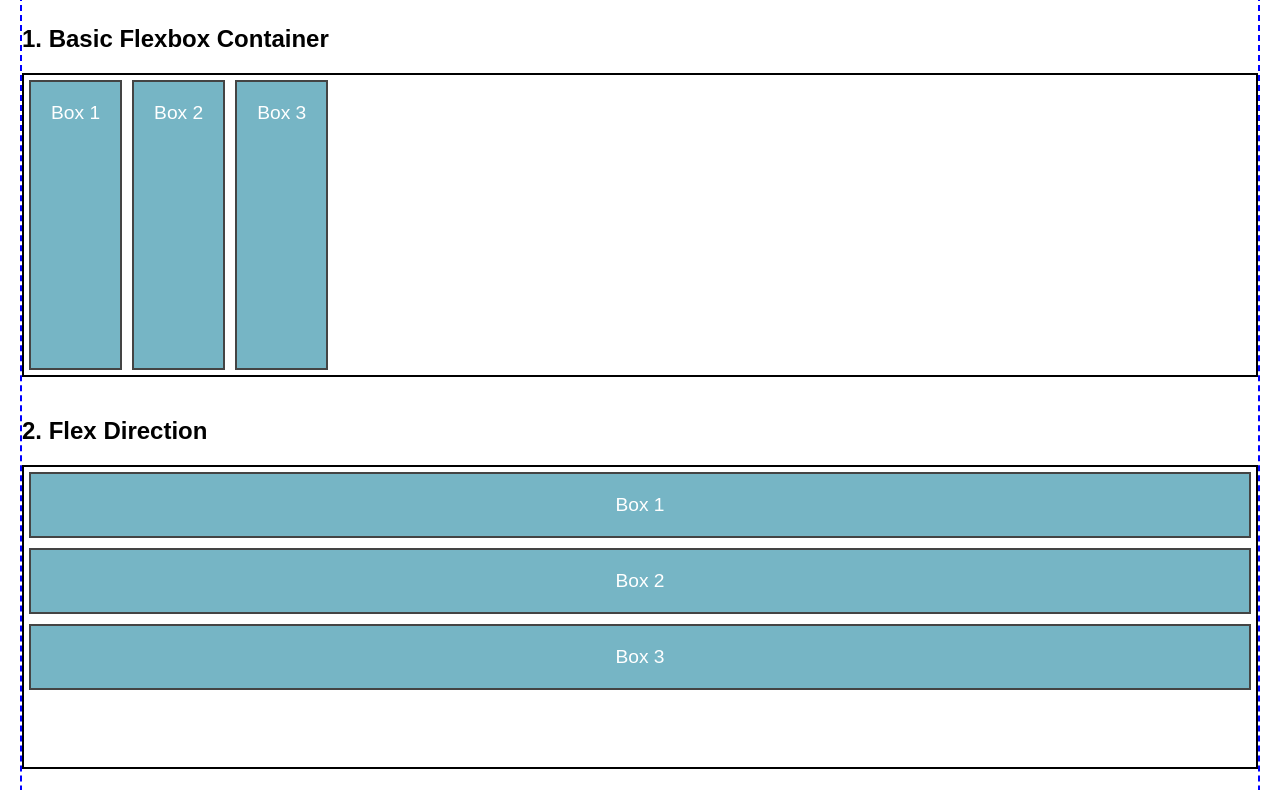
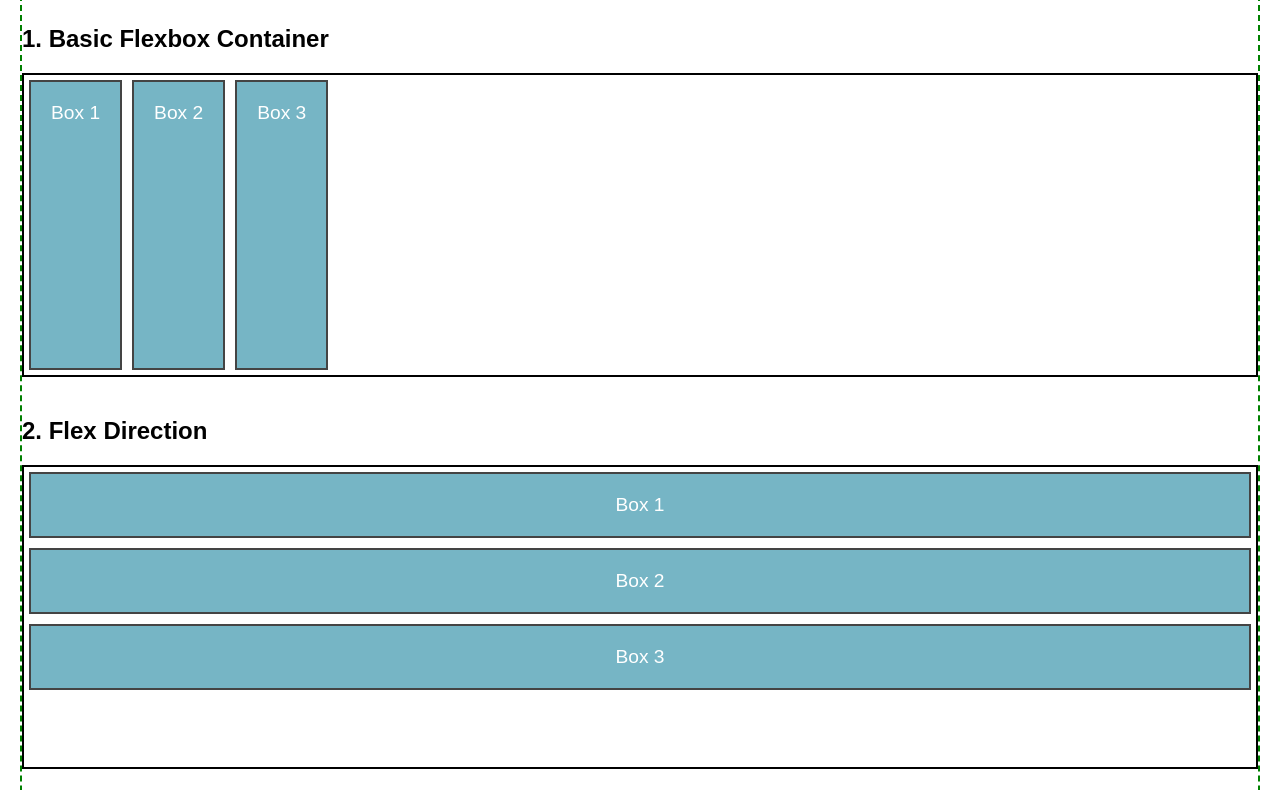
Before and after one commit to the-hashton/flexbox-layout, a plain HTML site: page index.html in a window 1280 px wide. Shown: the part 95-885 px from the top of the page. Drawn offline with Linux system fonts and the light colour scheme.

Commit message:
changes border colour to green

```diff
--- a/index.html
+++ b/index.html
@@ -7,7 +7,7 @@
   <link href="./reset.css" type="stylesheet" />
   <style>
     :root {
-      --primary-color: blue;
+      --primary-color: green;
     }
 
     body {
```
